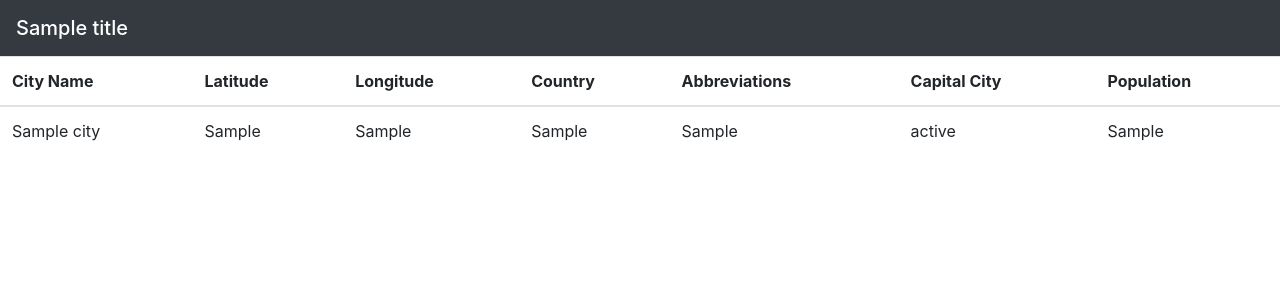
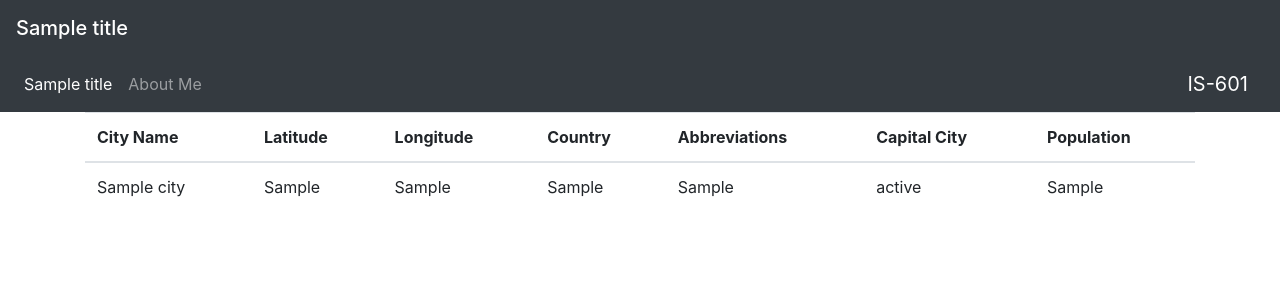
Before and after one commit to rn44/webapp, a Flask app: template app/templates/index.html in a window 1280 px wide. Shown: the top 300 px of the page. Run offline with Flask 2, Linux system fonts and the light colour scheme; the template is opened without the code that fills it: most values are stand-ins (such as "Sample title", 1, 10 or a date in 2020); some libraries are stand-ins or nearby versions.

Commit message:
Bug: updated layout.html with a navbar

```diff
--- a/app/templates/layout.html
+++ b/app/templates/layout.html
@@ -1,10 +1,10 @@
-<!doctype html>
+<!DOCTYPE html>
 <html lang="en">
 <head>
     <!--Required Tags-->
     <meta name="viewport" content="width=device-width, initial-scale=1, shrink-to-fit=no">
     <meta charset="UTF-8">
-    <meta name="description" content="This is a brief history of the Internet for a school project">
+    <meta name="description" content="This is sample Website for a Docker WebApp Project">
     <!--Bootstrap Tags-->
     <link rel="stylesheet" href="https://stackpath.bootstrapcdn.com/bootstrap/4.5.2/css/bootstrap.min.css"
           integrity="sha384-JcKb8q3iqJ61gNV9KGb8thSsNjpSL0n8PARn9HuZOnIxN0hoP+VmmDGMN5t9UJ0Z" crossorigin="anonymous">
@@ -19,11 +19,34 @@
 
 <body>
     <!--Heading-->
-    <nav class="navbar navbar-dark bg-dark">
+    <nav class="navbar sticky-top navbar-dark bg-dark">
         <span class="navbar-brand mb-0 h1">{{ title }}</span>
     </nav>
 
-    <div id="content">{% block content %}{% endblock %}</div>
+    <nav class="navbar navbar-expand-lg sticky-top navbar-dark bg-dark">
+        <div class="collapse navbar-collapse" id="navbarNavDropdown">
+            <ul class="navbar-nav">
+                <li class="nav-item active">
+                    <a class="nav-link" href="./index.html">{{ title }}<span class="sr-only">(current)</span></a>
+                </li>
+                <li class="nav-item">
+                    <a class="nav-link" href="teamPage.html">About Me</a>
+                </li>
+            </ul>
+        </div>
+        <a class="navbar-brand justify-content-end" href="https://njit.instructure.com/courses/12731"
+           target="_blank">IS-601</a>
+        <button class="navbar-toggler" type="button" data-toggle="collapse" data-target="#navbarNavAltMarkup"
+                aria-controls="navbarNavAltMarkup" aria-expanded="false" aria-label="Toggle navigation">
+            <span class="navbar-toggler-icon"></span>
+        </button>
+    </nav>
+
+
+    <!--Main Table-->
+    <main role="main" class="container">{% block content %}{% endblock %}</main>
+
+    <!--Footer-->
     <div id="footer">
         <!--Optional JavaScript-->
         <!--jQuery first, then Popper.js, then Bootstrap JS-->
```
